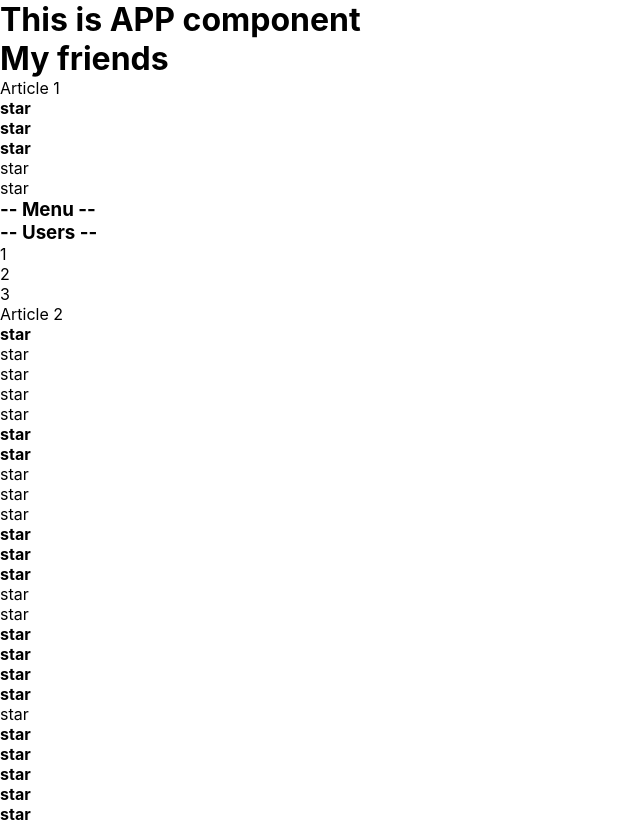
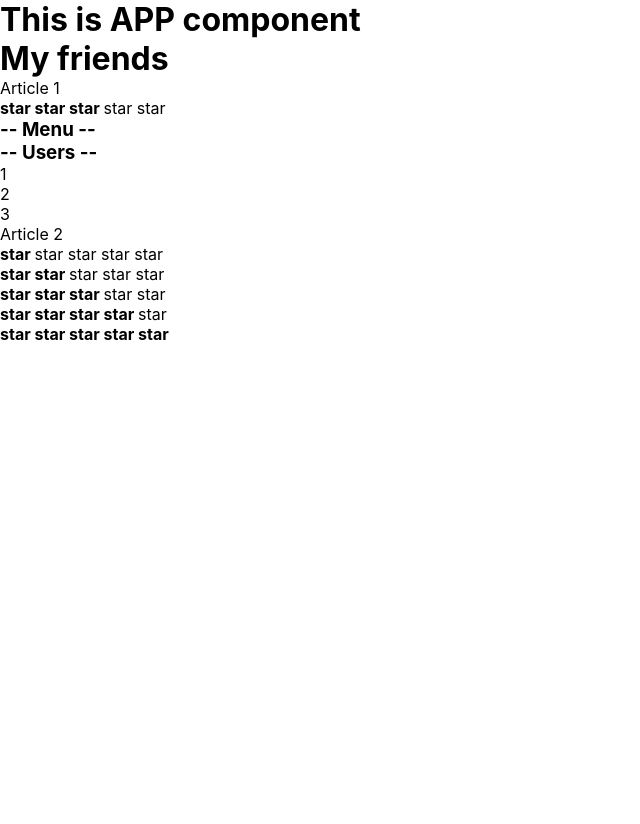
Before and after one commit to TashaBolsh/kabzda, a React (Create React App) app: page / in a window 1280 px wide. Shown: the whole page, without its empty margins (0-640 px from the left). After the commit the page ends 800 px from the top, so only its background shows below. Built offline with nearby package versions, Linux system fonts and the light colour scheme.

Commit message:
Add Rating

```diff
--- a/src/components/Rating/Rating.tsx
+++ b/src/components/Rating/Rating.tsx
@@ -27,8 +27,8 @@ type StarPropsType = {
 function Star(props: StarPropsType) {
     console.log("Star rendering");
     if (props.selected === true) {
-        return <div><b>star </b></div>
+        return <b>star </b>
     } else {
-        return <div>star </div>
+        return <>star </>
     }
 }
```
